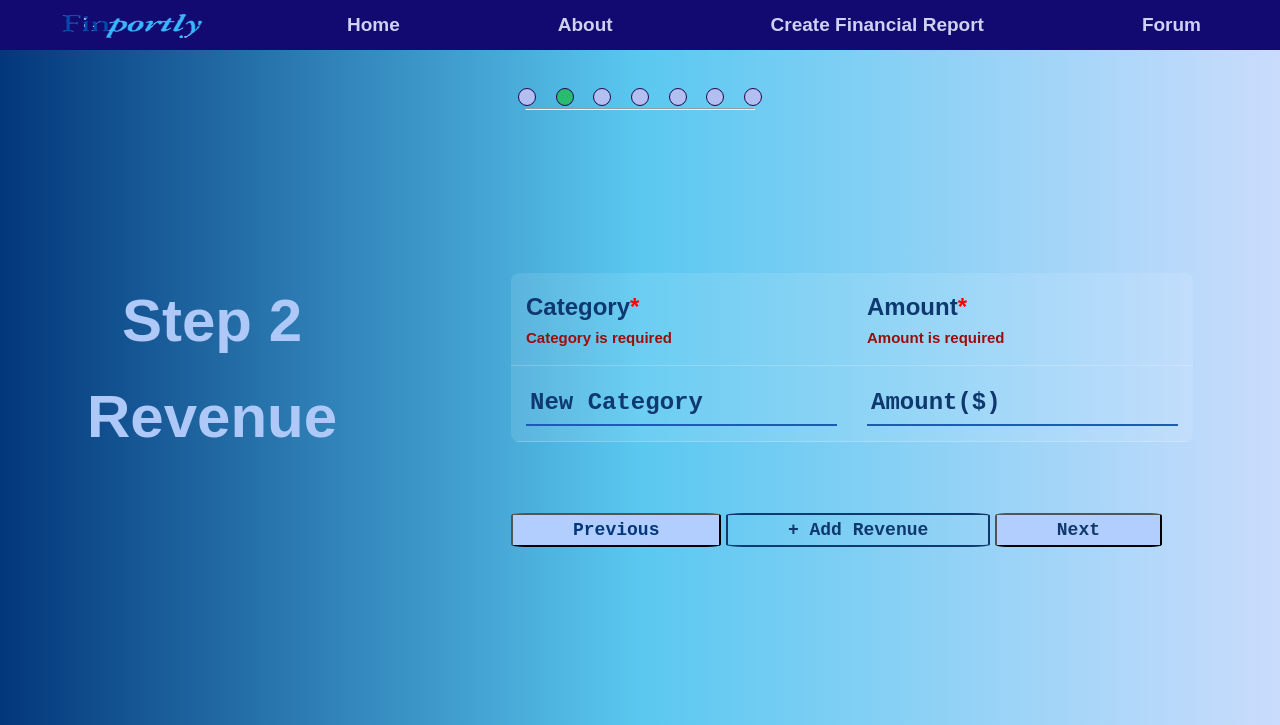
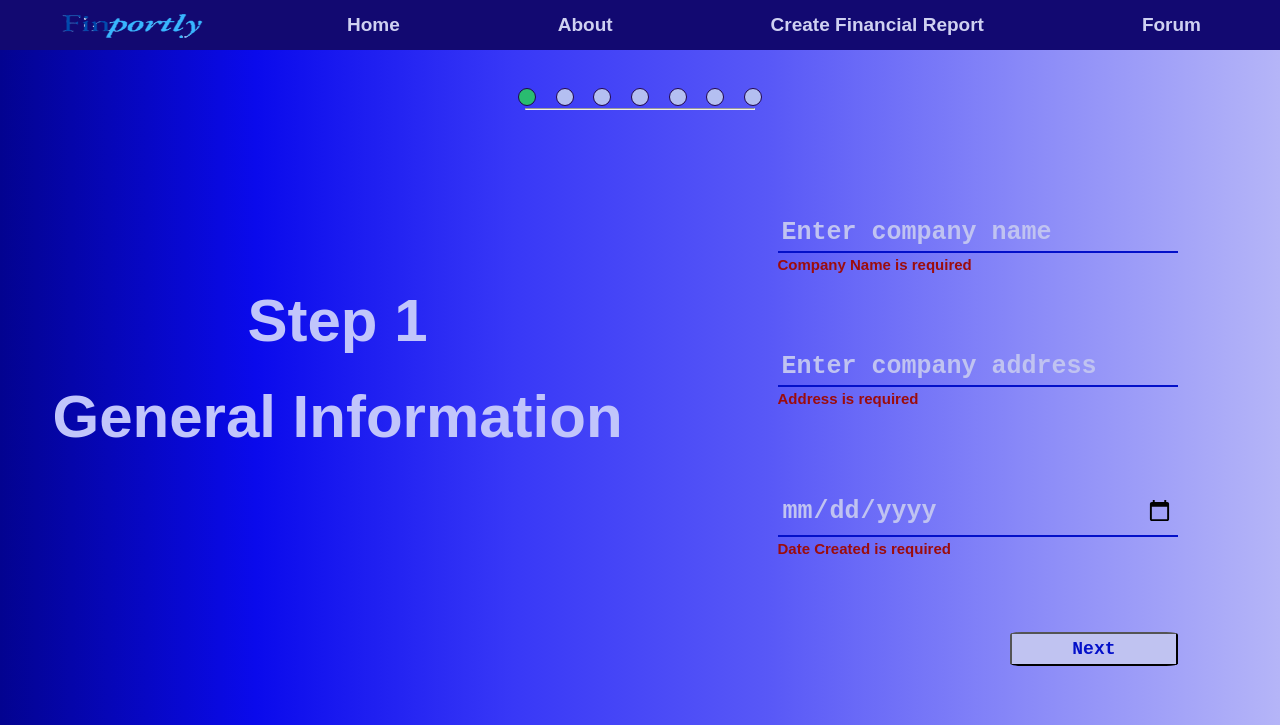
Before and after one commit to anpham09/A_Finportly, a plain HTML site: page html/fillInfo.html in a window 1280 px wide. Shown: the top 725 px of the page. Drawn offline with Linux system fonts and the light colour scheme.

Commit message:
change addRow function in fillInfo.js

```diff
--- a/css/fillInfo.css
+++ b/css/fillInfo.css
@@ -156,7 +156,7 @@
 
 /* Step 2 */
 .fillInfoHeading2 {
-    color: rgb(174, 200, 248);
+    color: rgb(191, 209, 243);
 }
 #revenueTable {
     width: 100%;
--- a/html/fillInfo.html
+++ b/html/fillInfo.html
@@ -18,7 +18,7 @@
     </div>
 
     <div class="container">
-        <!-- <form id="step1" class="step" method="post">
+        <form id="step1" class="step" method="post">
             <div class="circles">
                 <span class="dot special"></span>
                 <span class="dot"></span>
@@ -49,9 +49,9 @@
                     </div>
                 </div>
             </div>
-        </form> -->
+        </form>
 
-        <form id="step2" class="step hidden">
+        <!-- <form id="step2" class="step hidden">
             <div class="circles">
                 <span class="dot"></span>
                 <span class="dot special"></span>
@@ -75,7 +75,6 @@
                         </thead>
                         <tbody>
                             <tr>
-                                <!-- <td contenteditable="true" class="step2Category">New Category</td> -->
                                 <td><input type="text" id="step2Number" placeholder="New Category" class="number-input step2Number" name="step2Number"></td>
                                 <td><input type="number" id="step2Number" placeholder="Amount($)" class="number-input step2Number" name="step2Number"></td>
                             </tr>
@@ -88,9 +87,7 @@
                 </div>
             </div>
 
-
-
-        </form>
+        </form> -->
 
         <!-- <form id="step3" class="step hidden">
             <h2 class="fillInfoHeading">Step 3: Cost of Goods Sold</h2>
--- a/js/fillInfo.js
+++ b/js/fillInfo.js
@@ -14,7 +14,7 @@ addRow = (tableId, step) => {
     const newRow = document.createElement('tr');
 
     newRow.innerHTML = `
-        <td contenteditable="true" class="step${step}Category">New Category</td>
+        <td><input type="text" id="step${step}Number" placeholder="New Category" class="number-input step${step}Number" name="step${step}Number"></td>
         <td><input type="number" placeholder="Amount($)" class="number-input step${step}Number"></td>
     `;
     table.appendChild(newRow);
```
Also changed, not shown: 1 other file.
